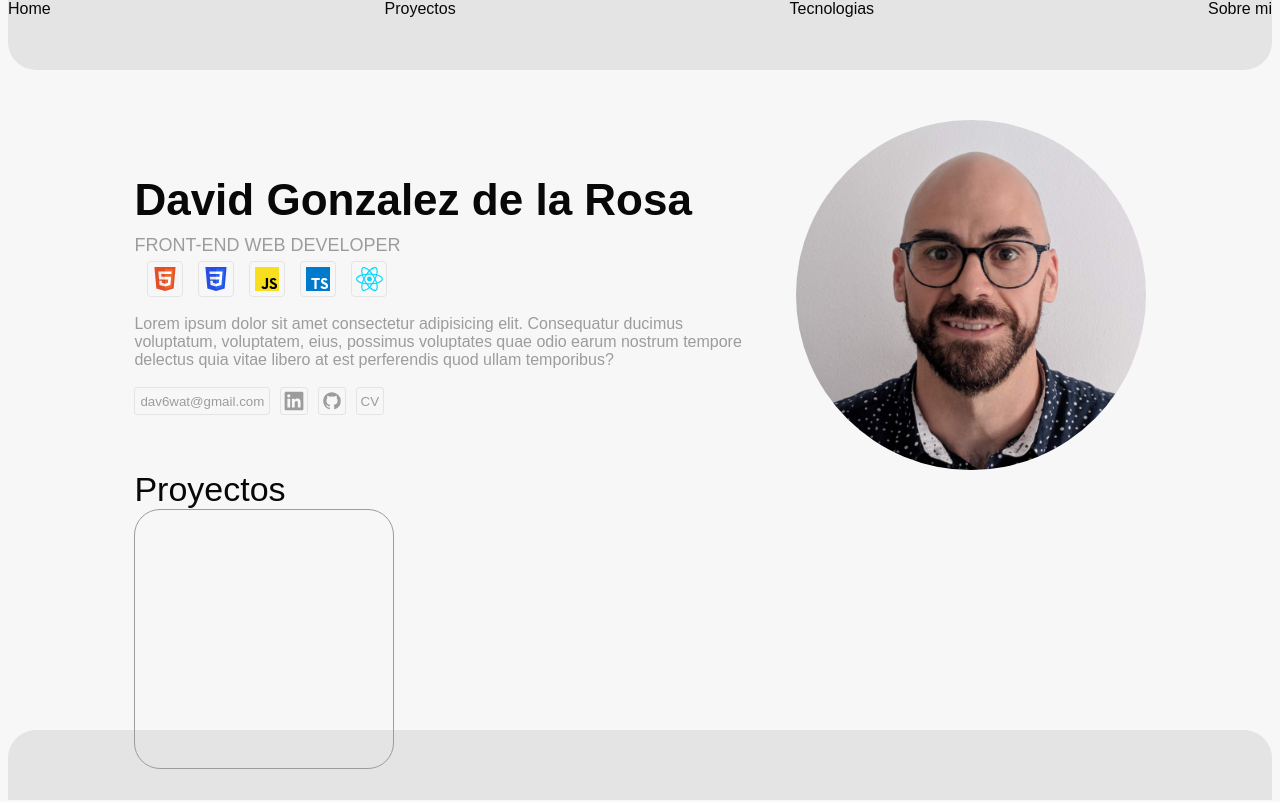
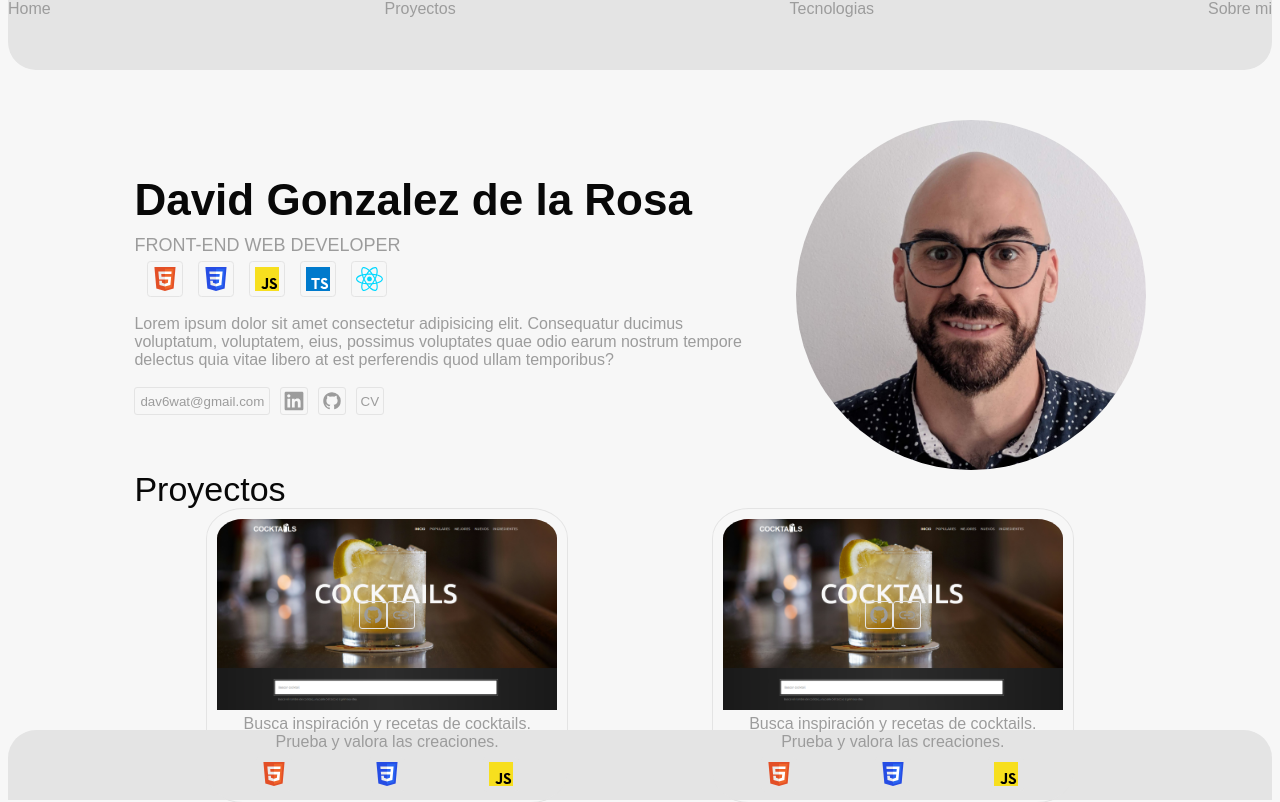
Before and after one commit to Tachi6/portfolio, a React (Vite) app: page / in a window 1280 px wide. Built offline with nearby package versions, Linux system fonts and the light colour scheme; a web font is replaced by a local one.

Commit message:
init project card

```diff
--- a/src/App.css
+++ b/src/App.css
@@ -42,9 +42,12 @@ h1 {
   /* max-width: 400px; */
 }
 
-.description-text {
+p {
   font-weight: 200;
   color: var(--secondary-text-color);
+}
+
+.description-text {
   padding: 8px 0;
 }
 
@@ -95,11 +98,55 @@ h2 {
   font-weight: 500;
 }
 
+/* PROJECT */
+.projects {
+  display: flex;
+  flex-wrap: wrap;
+  justify-content: space-around;
+}
+
 .project {
-  width: 260px;
-  height: 260px;
-  border: 1px solid var(--secondary-text-color);
+  max-width: 360px;
+  min-width: 260px;
+  /* aspect-ratio: 1; */
+  /* outline: 1px solid var(--secondary-text-color); */
+  border: 10px solid transparent;
   border-radius: 10%;
+  overflow: hidden;
+  position: relative;
+  /* padding: 10px; */
+}
+
+.project:hover {
+  outline-color: var(--secondary-text-color);
+}
+
+.project-image {
+  width: 100%;
+  object-fit: contain;
+  /* border-top-right-radius: 10%;
+  border-top-left-radius: 24px; */
+}
+
+.project-image-hover {
+  filter: brightness(50%) blur(4px);
+}
+
+.project-text {
+  margin: 5px 0;
+  color: var(--secondary-text-color);
+  text-align: center;
+}
+
+.image-container {
+  overflow: hidden;
+  display: flex;
+  justify-content: center;
+  align-items: center;
+}
+
+.hide {
+  position: absolute;
 }
 
 /* BUTTON */
@@ -134,6 +181,10 @@ button {
 .mail {
   padding: 0 5px;
   user-select: text;
+}
+
+.link {
+  padding: 0;
 }
 
 /* button span svg {
--- a/src/Views/HomeView.jsx
+++ b/src/Views/HomeView.jsx
@@ -49,7 +49,10 @@ export const HomeView = () => {
       </div>
       <div className="bottom-content">
         <h2>Proyectos</h2>
-        <Project />
+        <div className="projects">
+          <Project />
+          <Project />
+        </div>
       </div>
     </section>
   );
--- a/src/components/Project.jsx
+++ b/src/components/Project.jsx
@@ -1,3 +1,31 @@
+import { useState } from 'react';
+import cocktailsImage from '../assets/cocktails.png';
+import { CssLogo } from '../icons/CssLogo';
+import { GitHubIcon } from '../icons/GitHubIcon';
+import { HtmlLogo } from '../icons/HtmlLogo';
+import { JavaScriptLogo } from '../icons/JavaScriptLogo';
+import { LinkIcon } from '../icons/LinkIcon';
+import { TechnologyBox } from './TechnologyBox';
+import { TextButton } from './TextButton';
+
 export const Project = () => {
-  return <div className="project"></div>;
+  const [hover, setHover] = useState(false);
+
+  return (
+    <div className="project" onMouseOver={() => setHover(true)} onMouseLeave={() => setHover(false)}>
+      <div className="image-container">
+        <img src={cocktailsImage} className={`project-image ${hover && 'project-image-hover'}`} />
+        <div className="hide">
+          <TextButton icon={<GitHubIcon />} />
+          <TextButton icon={<LinkIcon />} customClass="link" />
+        </div>
+      </div>
+      <p className="project-text">Busca inspiración y recetas de cocktails. Prueba y valora las creaciones.</p>
+      <div className="projects">
+        <TechnologyBox logo={<HtmlLogo height={24} />} />
+        <TechnologyBox logo={<CssLogo height={24} />} />
+        <TechnologyBox logo={<JavaScriptLogo height={24} />} />
+      </div>
+    </div>
+  );
 };
--- a/src/components/TextButton.jsx
+++ b/src/components/TextButton.jsx
@@ -7,7 +7,7 @@ export const TextButton = ({ text, icon, customClass }) => {
       }}
     >
       {text}
-      <span>{icon}</span>
+      {icon}
     </button>
   );
 };
--- /dev/null
+++ b/src/icons/LinkIcon.jsx
@@ -0,0 +1,14 @@
+export const LinkIcon = () => {
+  return (
+    <svg
+      className="icon"
+      xmlns="http://www.w3.org/2000/svg"
+      height="24px"
+      width="24px"
+      viewBox="0 -960 960 960"
+      fill="#000000"
+    >
+      <path d="M432.31-298.46H281.54q-75.34 0-128.44-53.1Q100-404.65 100-479.98q0-75.33 53.1-128.44 53.1-53.12 128.44-53.12h150.77v60H281.54q-50.39 0-85.96 35.58Q160-530.38 160-480q0 50.38 35.58 85.96 35.57 35.58 85.96 35.58h150.77v60ZM330-450v-60h300v60H330Zm197.69 151.54v-60h150.77q50.39 0 85.96-35.58Q800-429.62 800-480q0-50.38-35.58-85.96-35.57-35.58-85.96-35.58H527.69v-60h150.77q75.34 0 128.44 53.1Q860-555.35 860-480.02q0 75.33-53.1 128.44-53.1 53.12-128.44 53.12H527.69Z" />
+    </svg>
+  );
+};
--- a/src/index.css
+++ b/src/index.css
@@ -33,6 +33,10 @@
     background-color: var(--dark-secondary-background-color);
   }
 
+  .project {
+    outline: 1px solid var(--dark-secondary-background-color);
+  }
+
   .technology-box,
   button {
     border: 1px solid var(--dark-secondary-background-color);
@@ -40,11 +44,11 @@
 
   button:hover {
     border-color: var(--secondary-text-color);
-    color: var(--dark-primary-text-color);
+    /* color: var(--dark-primary-text-color); */
   }
 
   button:hover svg {
-    fill: var(--dark-primary-text-color);
+    /* fill: var(--dark-primary-text-color); */
   }
 }
 
@@ -64,12 +68,16 @@
     border: 1px solid var(--light-secondary-background-color);
   }
 
+  .project {
+    outline: 1px solid var(--light-secondary-background-color);
+  }
+
   button:hover {
     border-color: var(--secondary-text-color);
-    color: var(--light-primary-text-color);
+    /* color: var(--light-primary-text-color); */
   }
 
   button:hover svg {
-    fill: var(--light-primary-text-color);
+    /* fill: var(--light-primary-text-color); */
   }
 }
```
